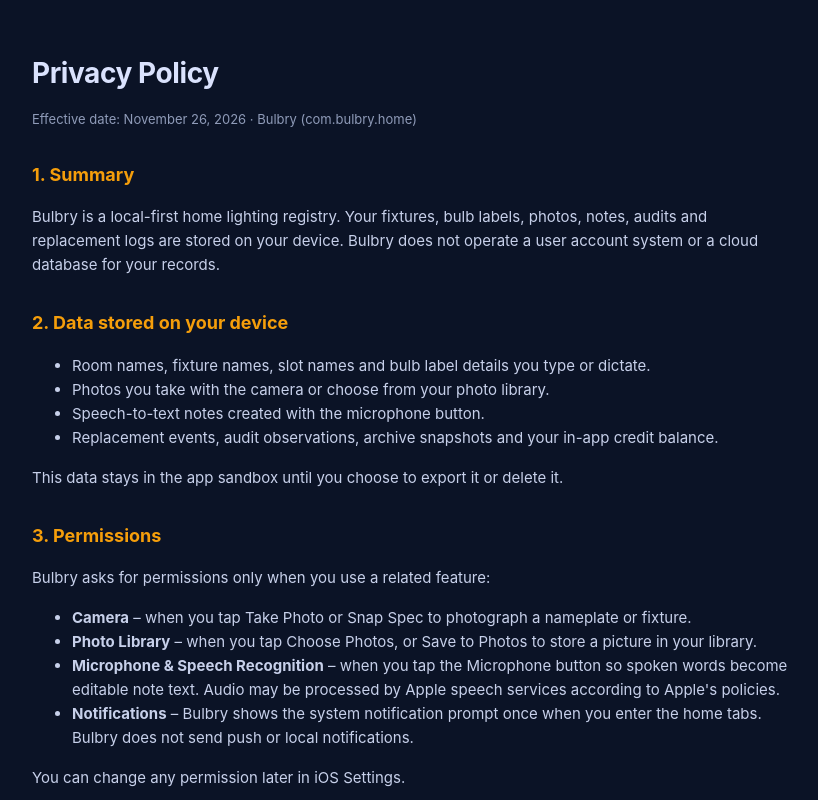
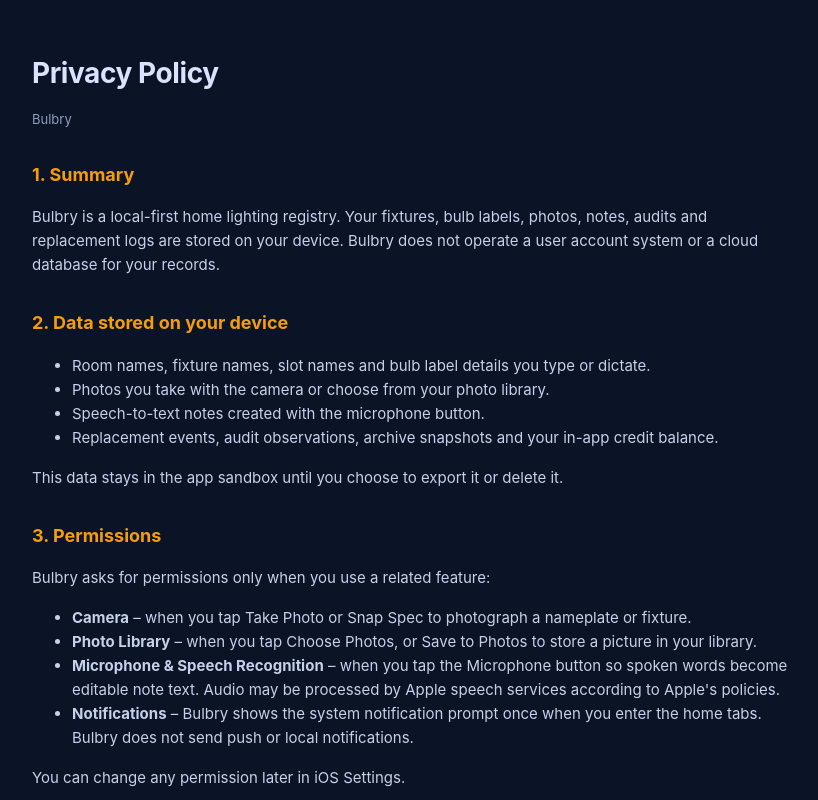
Before and after one commit to Bulbry/bulbry-legal, a plain HTML site: page privacy.html in a window 1280 px wide. Shown: the top 800 px of the page, without its empty margins (228-1046 px from the left). Drawn offline with Linux system fonts and the light colour scheme.

Commit message:
Remove effective dates from legal pages

```diff
--- a/privacy.html
+++ b/privacy.html
@@ -16,7 +16,7 @@
 </head>
 <body>
 <h1>Privacy Policy</h1>
-<p class="meta">Effective date: November 26, 2026 &middot; Bulbry (com.bulbry.home)</p>
+<p class="meta">Bulbry</p>
 
 <h2>1. Summary</h2>
 <p>Bulbry is a local-first home lighting registry. Your fixtures, bulb labels, photos, notes, audits and replacement logs are stored on your device. Bulbry does not operate a user account system or a cloud database for your records.</p>
```
Also changed, not shown: terms.html (+1 -1 lines).
